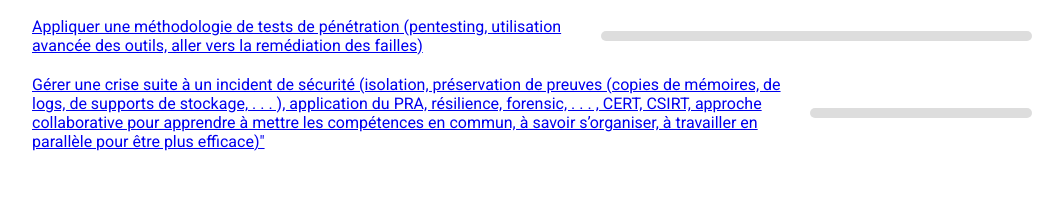
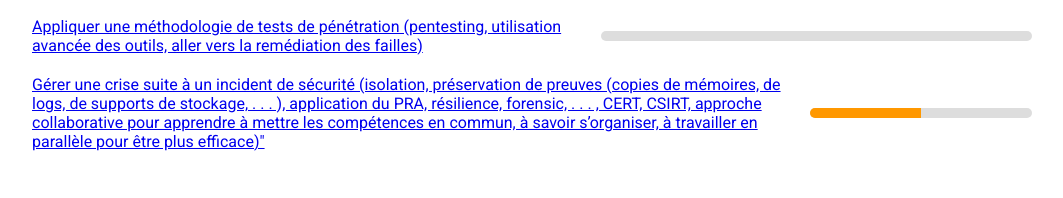
Before and after one commit to Holo-Prism/portfolio.github.io, a plain HTML site: page index.html in a window 1280 px wide. Shown: the part 3206-3404 px from the top of the page, without its empty margins (108-1171 px from the left). Drawn offline with Linux system fonts and the light colour scheme.

Commit message:
Update index.html

```diff
--- a/index.html
+++ b/index.html
@@ -343,7 +343,7 @@
             <a href="Compétence24.pdf"><span>Gérer une crise suite à un incident de sécurité (isolation, préservation de preuves (copies de mémoires, de logs, de supports de stockage, . . . ), application du PRA,
                 résilience, forensic, . . . , CERT, CSIRT, approche collaborative pour apprendre à mettre les compétences en commun, à savoir s’organiser, à travailler en parallèle pour être plus
                 efficace)"</span></a>
-            <div class="bar"><span data-level=0></span></div>
+            <div class="bar"><span data-level=50></span></div>
         </div>
     </div>
 
```
